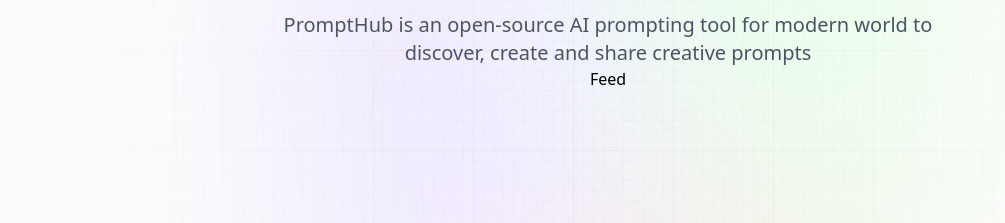
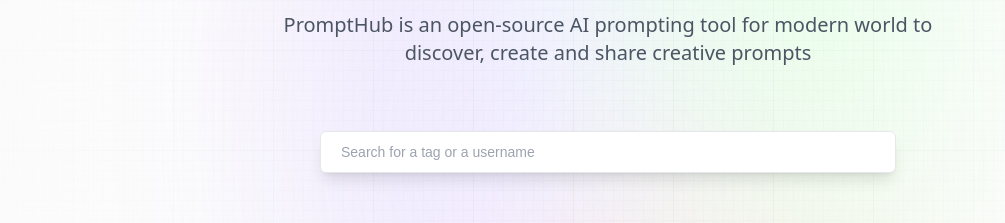
Before and after one commit to Ujjwalsharma7/PromptHub, a Next.js app: page / in a window 1280 px wide. Shown: the part 255-478 px from the top of the page, without its empty margins (32-1037 px from the left). Built offline with nearby package versions, Linux system fonts and the light colour scheme; no server answers.

Commit message:
added search bar in feed

```diff
--- a/components/Feed.jsx
+++ b/components/Feed.jsx
@@ -1,10 +1,23 @@
+"use client"
 import React from 'react'
+import { useState, useEffect } from 'react'
 
 const Feed = () => {
+ const [searchText, setSearchText] = useState('');
+ const handleSearchChange = (e) => {}
   return (
-    <div>
-      Feed
-    </div>
+    <section className='feed'>
+      <form className='relative w-full flex-center'>
+        <input
+        type='text'
+        placeholder='Search for a tag or a username'
+        value={searchText}
+        onChange={handleSearchChange}
+        required
+        className='search_input peer'
+        />
+      </form>
+    </section>
   )
 }
 
```
